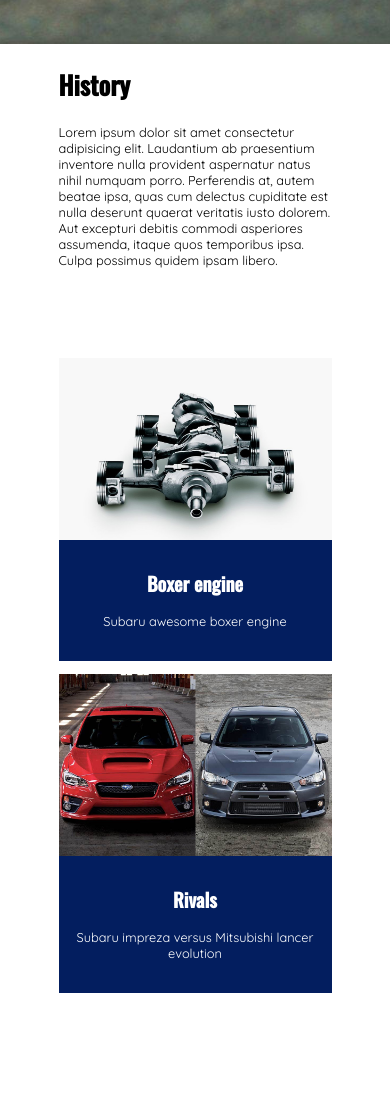
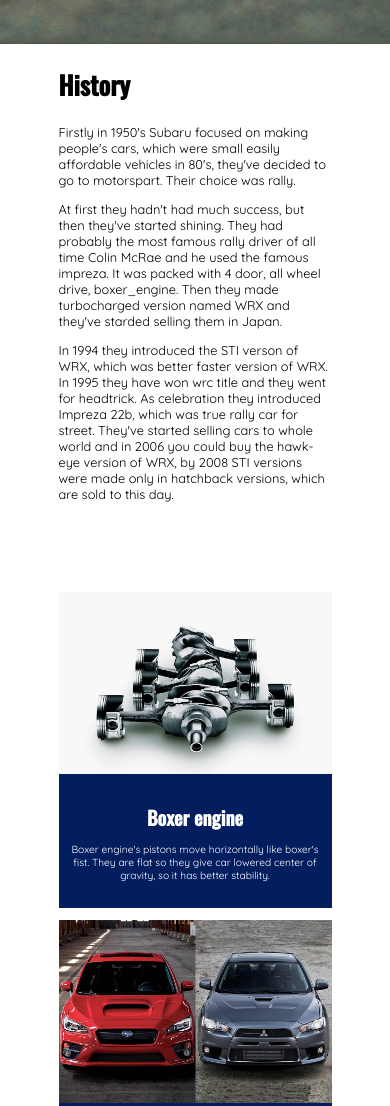
Before and after one commit to romantarnai/romantarnai.github.io, a plain HTML site: page index.html in a window 390 px wide. Shown: the part 800-1906 px from the top of the page. Drawn offline with nearby package versions, Linux system fonts and the light colour scheme.

Commit message:
content of site

```diff
--- a/index.html
+++ b/index.html
@@ -25,14 +25,33 @@
     <main>
         <div class="history">
             <h2>History</h2>
-            <p>Lorem ipsum dolor sit amet consectetur adipisicing elit. Laudantium ab praesentium inventore nulla provident aspernatur natus nihil numquam porro. Perferendis at, autem beatae ipsa, quas cum delectus cupiditate est nulla deserunt quaerat veritatis iusto dolorem. Aut excepturi debitis commodi asperiores assumenda, itaque quos temporibus ipsa. Culpa possimus quidem ipsam libero.</p>
+            <p>
+                Firstly in 1950's Subaru focused on making people's cars, which were small
+                easily affordable vehicles in 80's, they've decided to go to motorspart. Their
+                choice was rally.
+            <p>
+            <p>
+                At first they hadn't had much success, but then they've started shining. They had
+                probably the most famous rally driver of all time Colin McRae and he used the famous impreza.
+                It was packed with 4 door, all wheel drive, boxer_engine. Then they made turbocharged version
+                named WRX and they've starded selling them in Japan.
+            </p>
+            <p>
+                In 1994 they introduced the STI verson of WRX, which was better faster version of WRX.
+                In 1995 they have won wrc title and they went for headtrick. As celebration they introduced
+                Impreza 22b, which was true rally car for street. They've started selling cars to whole world
+                and in 2006 you could buy the hawk-eye version of WRX, by 2008 STI versions were made only
+                in hatchback versions, which are sold to this day.
+            </p>
         </div>
         <div class="engine">
             <img class="text-img" src="./images/SubaruEngine.jpg" alt="boxer_engine">
             <div class="image-overlay">
                 <h2 class="image-title">Boxer engine</h2>
                 <p class="image-description">
-                    Subaru awesome boxer engine
+                    Boxer engine's pistons move horizontally like boxer's fist.
+                    They are flat so they give car lowered center of gravity, so
+                    it has better stability.
                 </p>
             </div>
         </div>
@@ -41,7 +60,9 @@
             <div class="image-overlay">
                 <h2 class="image-title">Rivals</h2>
                 <p class="image-description">
-                    Subaru impreza versus Mitsubishi lancer evolution
+                    Rivality between Subaru Impreza and Mitsubishi Lancer EVO
+                    started in rally, mainly because they were rally giants, that
+                    no one could compare with.
                 </p>
             </div>
         </div>
--- a/styles/main.css
+++ b/styles/main.css
@@ -141,7 +141,7 @@ main{
     left: 0;
     width: 100%;
     height: 100%;
-    background: #031f5fb9;
+    background: #031f5fd0;
     color: white;
     display: flex;
     flex-direction: column;
@@ -203,7 +203,7 @@ footer{
    ==============*/
 
 /* tablet */
-@media only screen and (max-width: 720px) {
+@media only screen and (max-width: 860px) {
     /* column navbar */
     .nav-img{
         margin: 1em 0 0 0;
@@ -239,7 +239,7 @@ footer{
         font-size: 1.5rem;
     }
     .image-description{
-        font-size: 1rem;
+        font-size: 0.8rem;
         margin-bottom: 3em;
     }
     .social{
```
